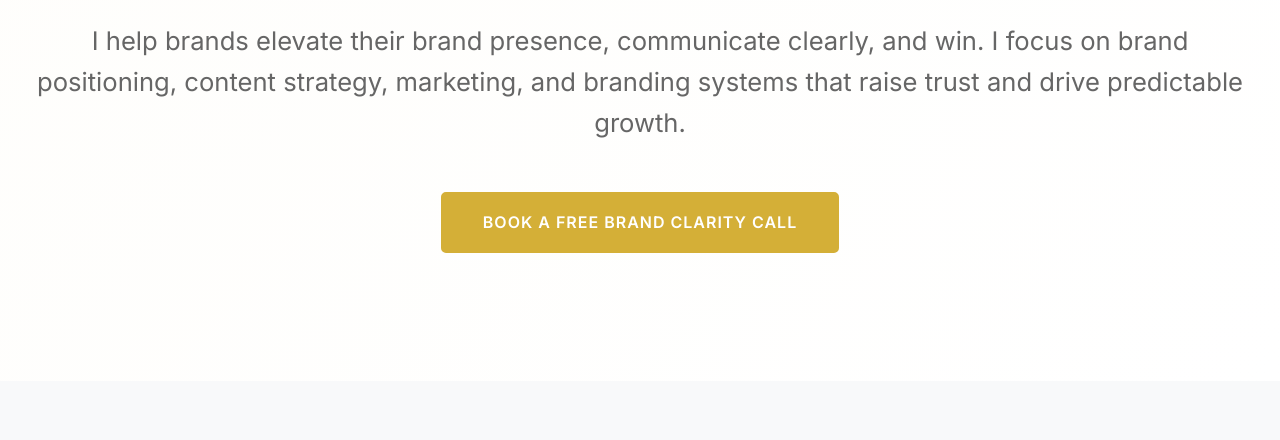
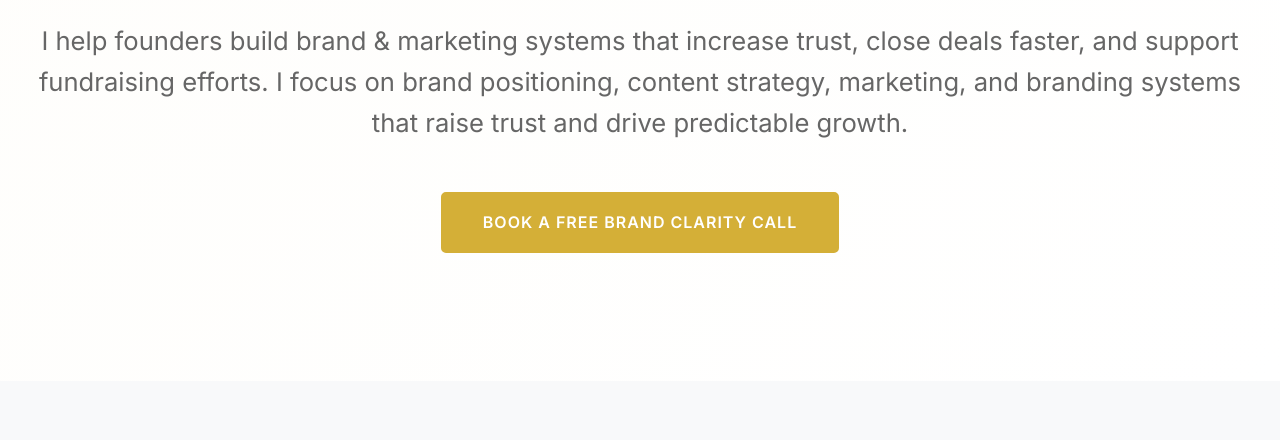
Before and after one commit to Wasiu-Akindoyin/Brand-Strategy-Portfolio, a plain HTML site: page index.html in a window 1280 px wide. Shown: the part 360-800 px from the top of the page. Drawn offline with Linux system fonts and the light colour scheme.

Commit message:
latest commit

```diff
--- a/index.html
+++ b/index.html
@@ -40,7 +40,7 @@
             <div class="container">
                 <h1 class="fade-in">Wasiu Akindoyin</h1>
                 <p class="subtitle fade-in">Brand Strategist</p>
-                <p class="tagline fade-in">I help brands elevate their brand presence, communicate clearly, and win. I focus on brand positioning, content strategy, marketing, and branding systems that raise trust and drive predictable growth.</p>
+                <p class="tagline fade-in">I help founders build brand & marketing systems that increase trust, close deals faster, and support fundraising efforts. I focus on brand positioning, content strategy, marketing, and branding systems that raise trust and drive predictable growth.</p>
                 <a href="#contact" class="cta-btn fade-in">Book a free brand clarity call</a>
             </div>
         </section>
```
